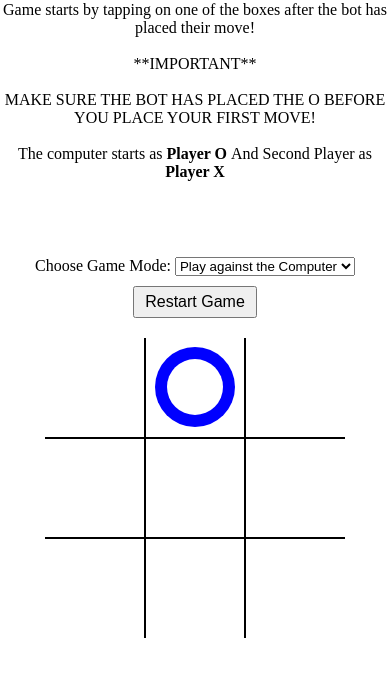
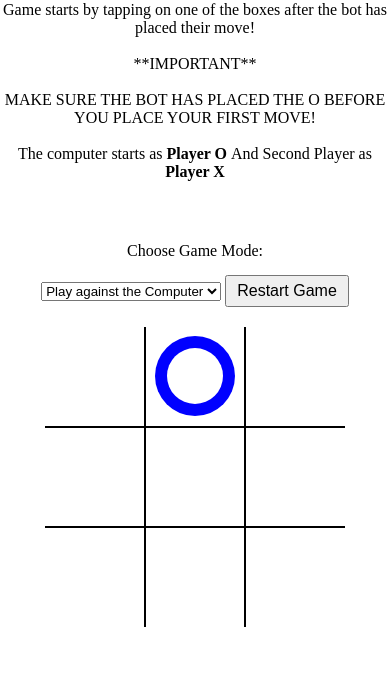
Before and after one commit to Jorritvans/Tic-Tac-Toe, a plain HTML site: page index.html in a window 390 px wide. Shown: the part 79-756 px from the top of the page. Drawn offline with Linux system fonts and the light colour scheme.

Commit message:
adding media query for phone and saving it so i can see it om my own phone for testing.

```diff
--- a/assets/css/style.css
+++ b/assets/css/style.css
@@ -185,3 +185,30 @@ h1 {
     font-size: 18px;
     margin-bottom: 10px;
 }
+
+/* media query for mobile devices */
+
+@media only screen and (max-width: 600px) {
+    .gameboard {
+        max-width: 80vw;
+        margin: 20px auto 0;
+    }
+
+    .options {
+        margin-top: 15px;
+    }
+
+    label[for="gameMode"] {
+        margin-bottom: 5px;
+        display: block;
+    }
+
+    #info,
+    .options {
+        margin-bottom: 10px;
+    }
+
+    #notification {
+        width: 80%;
+    }
+}
```
